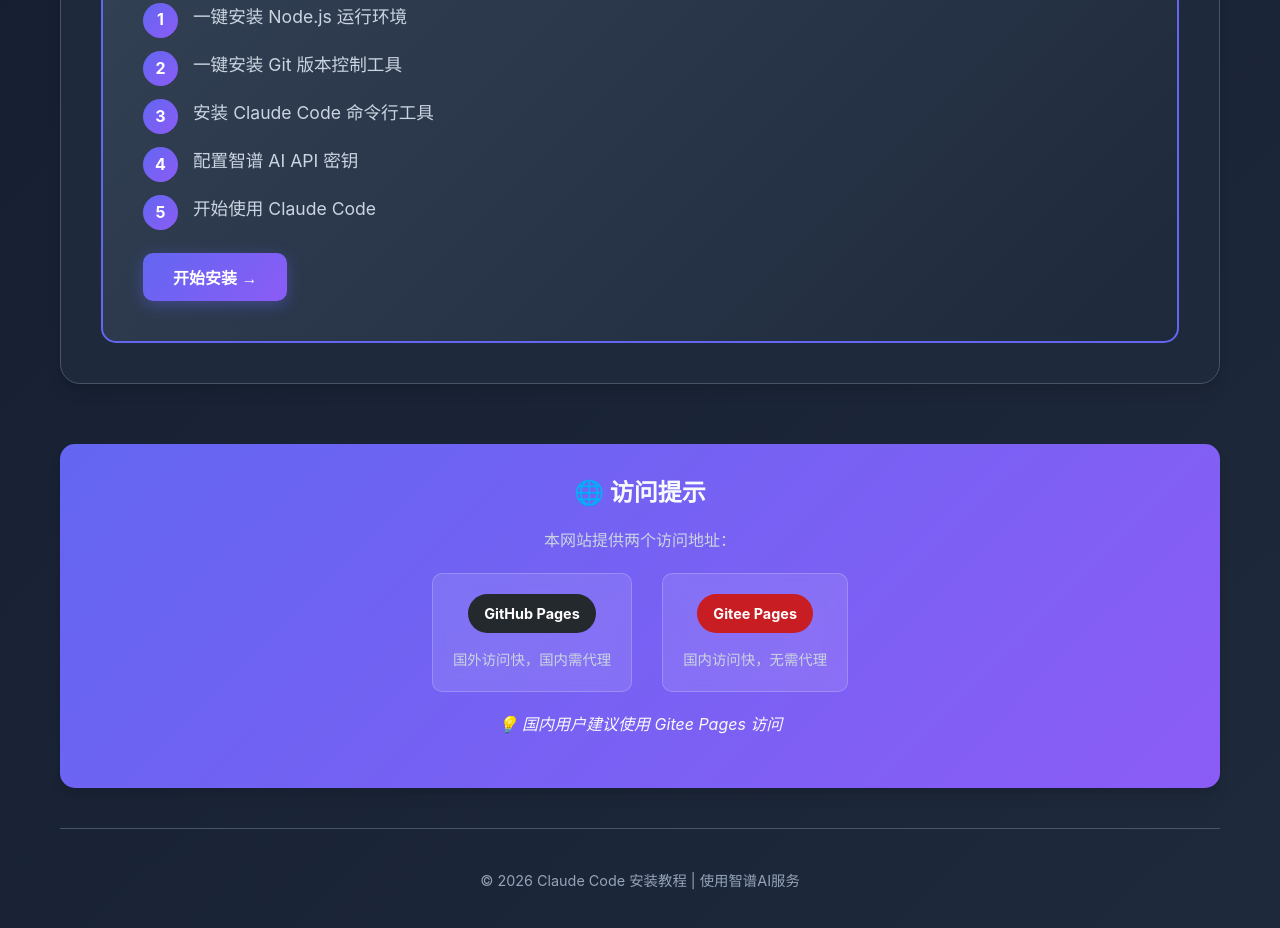
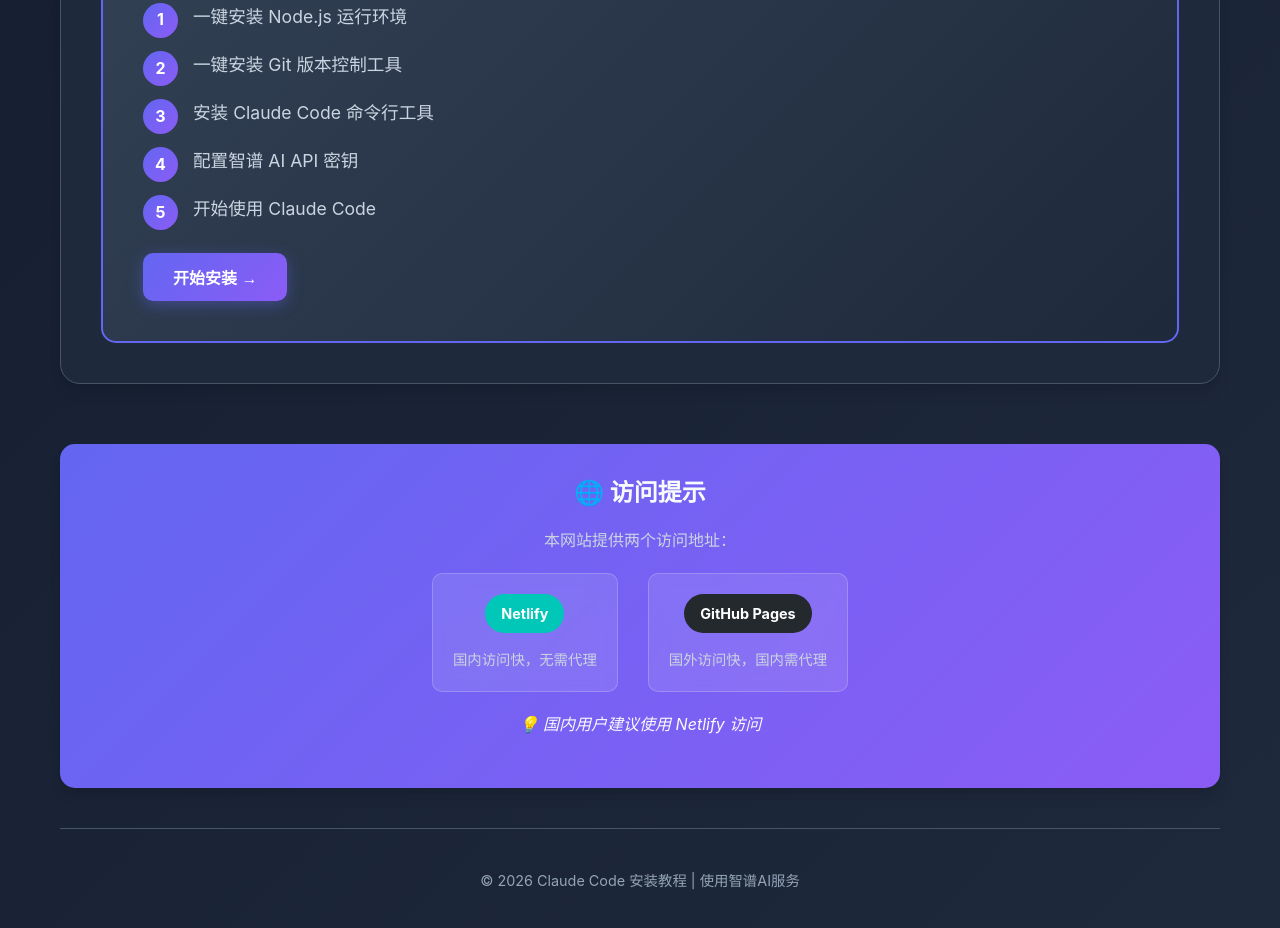
Before and after one commit to appleman886/Claude-code-tutorial, a website: page index.html in a window 1280 px wide. Shown: the part 1932-2860 px from the top of the page. Drawn offline with Linux system fonts and the light colour scheme.

Commit message:
更新：将访问地址改为 Netlify，优化国内访问体验

```diff
--- a/css/styles.css
+++ b/css/styles.css
@@ -741,6 +741,15 @@ kbd {
     background: #1a1e22;
 }
 
+.netlify {
+    background: #00C7B7;
+    color: #ffffff;
+}
+
+.netlify:hover {
+    background: #00a092;
+}
+
 .gitee {
     background: #c71d23;
     color: #ffffff;
--- a/index.html
+++ b/index.html
@@ -621,16 +621,16 @@
                 <h3>🌐 访问提示</h3>
                 <p>本网站提供两个访问地址：</p>
                 <div class="access-links">
+                    <a href="https://claude-code-tutorial.netlify.app" target="_blank" class="access-link">
+                        <span class="badge netlify">Netlify</span>
+                        <span class="access-desc">国内访问快，无需代理</span>
+                    </a>
                     <a href="https://appleman886.github.io/Claude-code-tutorial/" target="_blank" class="access-link">
                         <span class="badge github">GitHub Pages</span>
                         <span class="access-desc">国外访问快，国内需代理</span>
                     </a>
-                    <a href="https://gitee.com/appleman886/claude-code-tutorial/pages" target="_blank" class="access-link">
-                        <span class="badge gitee">Gitee Pages</span>
-                        <span class="access-desc">国内访问快，无需代理</span>
-                    </a>
                 </div>
-                <p class="tip">💡 国内用户建议使用 Gitee Pages 访问</p>
+                <p class="tip">💡 国内用户建议使用 Netlify 访问</p>
             </div>
         </div>
 
```
Also changed, not shown: PROJECT_STATUS.md (+1 -1 lines).
